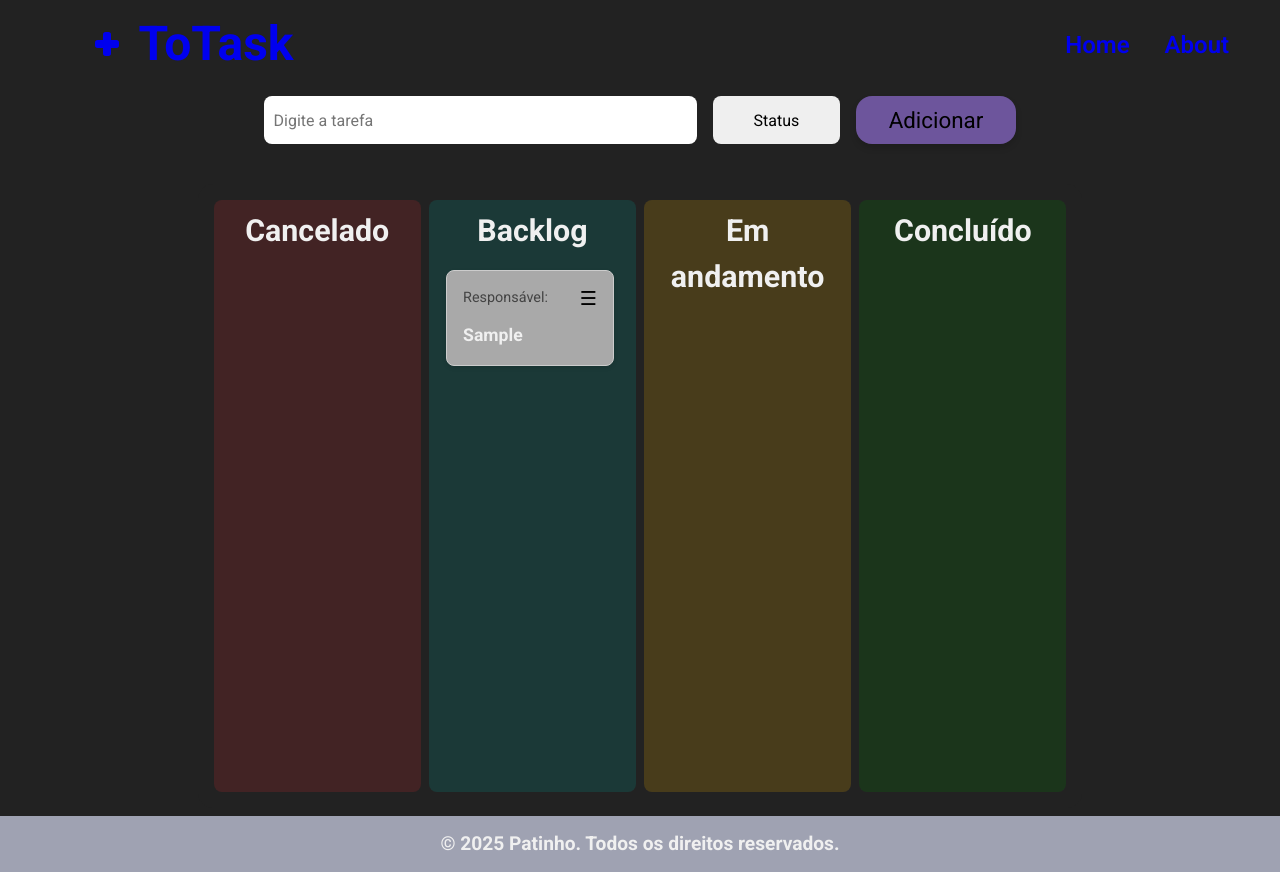
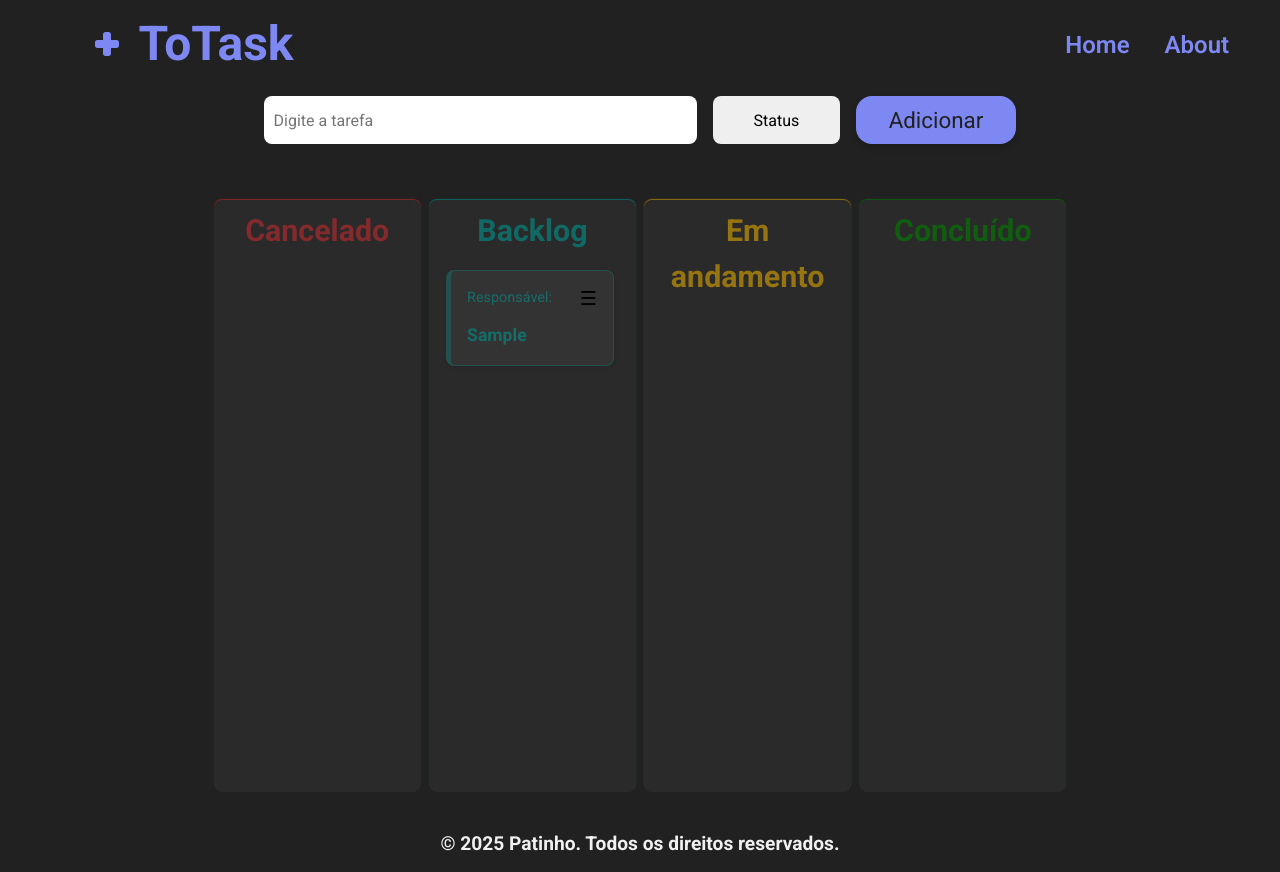
Before and after one commit to S6-2025/to-do-list, a React (Vite) app in the folder front-end/: page / in a window 1280 px wide. Both pictures are taken after typing "Sample" into the empty fields and a click on the button "Adicionar". Built offline with nearby package versions, Linux system fonts and the light colour scheme.

Commit message:
estilo das paginas

```diff
--- a/front-end/src/components/TaskCard.tsx
+++ b/front-end/src/components/TaskCard.tsx
@@ -29,15 +29,16 @@ const TaskCard: React.FC<TaskCardProps> = ({ task, onExpand, index }) => {
     }
   };
 
+  const statusClass = `taskcard-${task.status}`;
+
   return (
     <Draggable draggableId={task.id.toString()} index={index}>
       {(provided, snapshot) => (
         <div
-          className="task-card__container"
+          className={`task-card__container ${statusClass}`}
           ref={provided.innerRef}
           {...provided.draggableProps}
           {...provided.dragHandleProps}
-
         >
           <button className="expand-button" onClick={onExpand}>
             ☰
@@ -86,4 +87,5 @@ const TaskCard: React.FC<TaskCardProps> = ({ task, onExpand, index }) => {
   );
 };
 
+
 export default TaskCard;
--- a/front-end/src/css/AddTask.css
+++ b/front-end/src/css/AddTask.css
@@ -43,5 +43,6 @@ select {
   border-radius: 1rem;
   font-size: 1.4rem;
   background-color: var(--secondary);
+  color: var(--background);
   box-shadow: 0 4px 6px rgba(0, 0, 0, 0.15);
 }
--- a/front-end/src/css/BoardColumn.css
+++ b/front-end/src/css/BoardColumn.css
@@ -9,7 +9,11 @@
   padding: .5rem;
   overflow: hidden;
 
-  h2{
+  box-shadow: 0px -1px 1px;
+  background-color: rgba(245, 245, 245, 0.041);
+  transition: color 0.6s cubic-bezier(0.25, 1, 0.5, 1);
+
+  h2 {
     text-align: center;
   }
 }
@@ -36,21 +40,26 @@
   /* espaço p/ scroll sem cortar conteúdo */
 }
 
+
+
 .board-column:nth-child(1) {
-  background-color: rgba(var(--cancelled), 0.2);
+
+
+  color: rgba(var(--cancelled), 0.6);
   border: 2px dashed var(--cancelled);
 
 
 }
 
+
 .board-column:nth-child(2) {
-  background-color: rgba(var(--backlog), 0.2);
+  color: rgba(var(--backlog), 0.6);
 }
 
 .board-column:nth-child(3) {
-  background-color:rgba(var(--inProgress), 0.2);
+  color: rgba(var(--inProgress), 0.6);
 }
 
 .board-column:nth-child(4) {
-  background-color: rgba(var(--done), .2);
+  color: rgba(var(--done), .6);
 }
--- a/front-end/src/css/Footer.css
+++ b/front-end/src/css/Footer.css
@@ -1,5 +1,5 @@
 .footer__container {
-  background-color: var(--primary);
+
   height: 7vh;
   min-height: 50px; /* para garantir um mínimo se viewport for pequena */
 
--- a/front-end/src/css/Header.css
+++ b/front-end/src/css/Header.css
@@ -13,6 +13,7 @@
   display: flex;
   flex-direction: column;
   justify-content: center;
+
 }
 
 .links-container-header {
@@ -60,3 +61,9 @@
   text-decoration: none;
   margin-right: 1rem;
 }
+
+.logo-header > .header__SVG,
+.logo-header > h1,
+.links-header {
+  color: var(--secondary) ;
+}
--- a/front-end/src/css/TaskCard.css
+++ b/front-end/src/css/TaskCard.css
@@ -5,10 +5,10 @@
     "title title";
   grid-template-columns: 1fr auto;
   gap: 0.5rem;
-  background-color: darkgray;
+  background-color: #4b4a4a49;
   padding: 1rem;
   border-radius: 8px;
-  border: 1px solid #ccc;
+  border: 1px solid ;
   box-shadow: 0 2px 4px rgba(0, 0, 0, 0.1);
   width: 90%;
 
@@ -35,7 +35,7 @@
 .task-assigned {
   grid-area: assigned;
   font-size: 0.9rem;
-  color: #444;
+
   align-self: center;
   cursor: pointer;
 }
@@ -58,3 +58,30 @@
   margin-top: 0.3rem;
   cursor: pointer;
 }
+
+.taskcard-cancelled {
+
+  border-left: 5px solid;
+  border-color:  rgba(var(--cancelled), 0.3);
+
+}
+
+.taskcard-backlog {
+
+  border-left: 5px solid;
+  border-color: rgba(var(--backlog), 0.3);
+}
+
+.taskcard-in_progress {
+
+  border-left: 5px solid;
+
+  border-color: rgba(var(--inProgress), 0.3);
+}
+
+.taskcard-done {
+
+  border-left: 5px solid;
+
+  border-color: rgba(var(--done), .3);
+}
--- a/front-end/src/index.css
+++ b/front-end/src/index.css
@@ -25,9 +25,9 @@
 
 
   --text: #f0f0f0;
-  --background: #222222;
+  --background: #212121;
   --primary: #9FA2B2	;
-  --secondary:#9470dba8 ;
+  --secondary: #7d88f2;
   --accent: #a500ff;
   --done: 0,128,0;       /* #009110 */
   --inProgress: 223, 167, 0; /* #dfa700 */
```
Also changed, not shown: front-end/public/icons.svg, front-end/src/css/Todo.css (line endings or trailing spaces).
